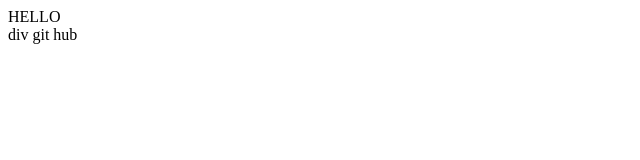
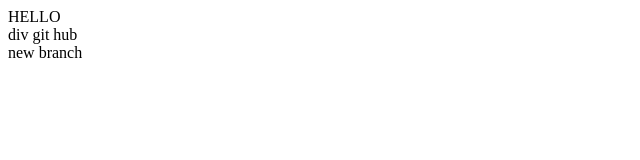
Before and after one commit to mike-javascript/cars, a plain HTML site: page index.html in a window 1280 px wide. Shown: the full height of the page, 0-640 px from the left. Drawn offline with Linux system fonts and the light colour scheme.

Commit message:
newbranch

```diff
--- a/index.html
+++ b/index.html
@@ -13,5 +13,8 @@
     <div>
         div git hub
     </div>
+    <div>
+        new branch
+    </div>
 </body>
 </html>
```
